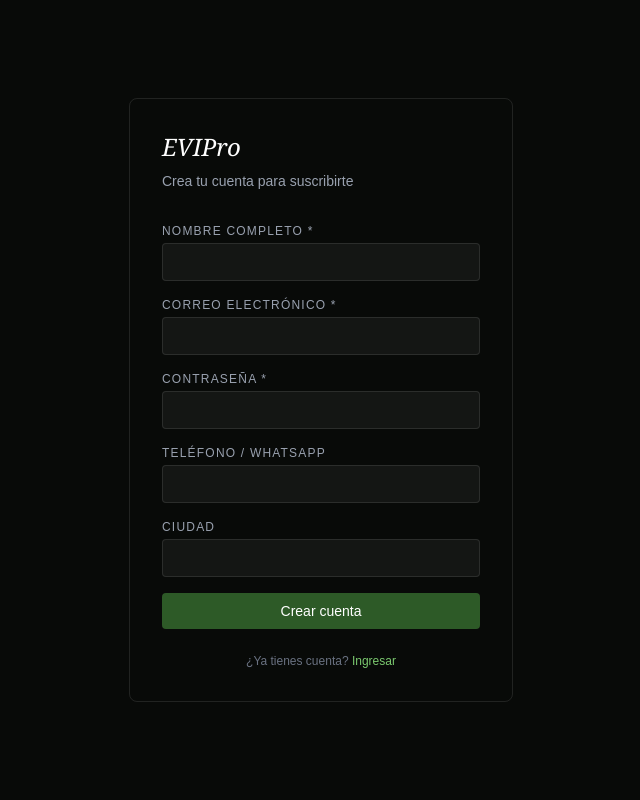
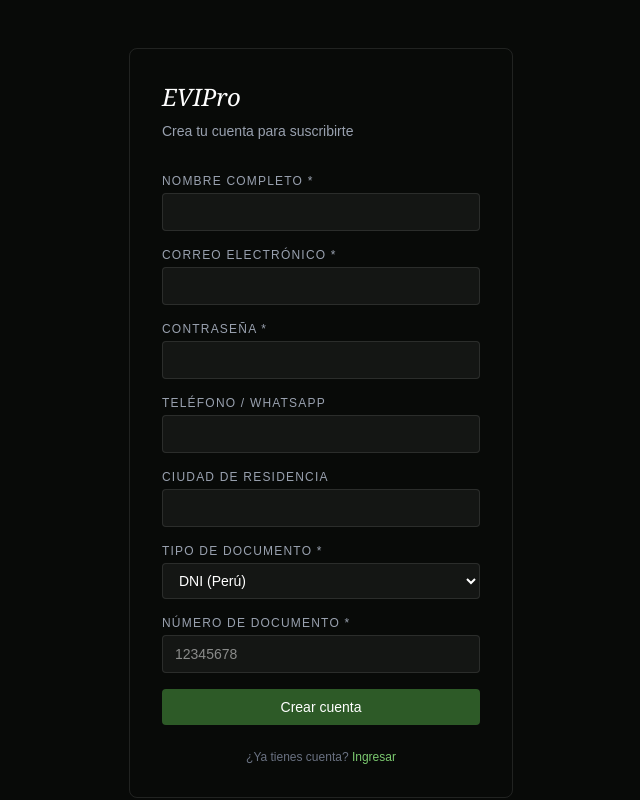
Before and after one commit to BENJASHIS/evipro-web, a Next.js app: page /registro in a window 1280 px wide. Shown: the top 800 px of the page, without its empty margins (319-959 px from the left). Built offline with nearby package versions, Linux system fonts and the light colour scheme.

Commit message:
feat(registro): selector tipo documento + número + país de origen para extranjeros

```diff
--- a/app/registro/page.tsx
+++ b/app/registro/page.tsx
@@ -3,14 +3,31 @@ import { useState } from 'react'
 import { useRouter } from 'next/navigation'
 import { createClient } from '@/lib/supabase'
 import Link from 'next/link'
+import type { DocType } from '@/lib/types'
+
+const DOC_TYPES: { value: DocType; label: string }[] = [
+  { value: 'dni', label: 'DNI (Perú)' },
+  { value: 'pasaporte', label: 'Pasaporte' },
+  { value: 'carnet_extranjeria', label: 'Carné de Extranjería' },
+  { value: 'cedula_identidad', label: 'Cédula de Identidad' },
+]
 
 export default function RegistroPage() {
-  const [form, setForm] = useState({ full_name: '', email: '', phone: '', city: '', password: '' })
+  const [form, setForm] = useState({
+    full_name: '',
+    email: '',
+    phone: '',
+    city: '',
+    password: '',
+    doc_type: 'dni' as DocType,
+    doc_number: '',
+    country_origin: '',
+  })
   const [error, setError] = useState<string | null>(null)
   const [loading, setLoading] = useState(false)
   const router = useRouter()
 
-  function handleChange(e: React.ChangeEvent<HTMLInputElement>) {
+  function handleChange(e: React.ChangeEvent<HTMLInputElement | HTMLSelectElement>) {
     setForm(prev => ({ ...prev, [e.target.name]: e.target.value }))
   }
 
@@ -34,12 +51,17 @@ export default function RegistroPage() {
         full_name: form.full_name,
         phone: form.phone || null,
         city: form.city || null,
+        dni_encrypted: form.doc_number || null,
+        doc_type: form.doc_type,
+        country_origin: form.country_origin || null,
       })
       if (profileError) { setError('Error al crear perfil. Intenta de nuevo.'); setLoading(false); return }
     }
 
     router.push('/planes')
   }
+
+  const isForeign = form.doc_type !== 'dni'
 
   return (
     <main className="min-h-screen flex items-center justify-center bg-[#080a08] py-12">
@@ -53,7 +75,7 @@ export default function RegistroPage() {
             { name: 'email', label: 'Correo electrónico', type: 'email', required: true },
             { name: 'password', label: 'Contraseña', type: 'password', required: true },
             { name: 'phone', label: 'Teléfono / WhatsApp', type: 'tel', required: false },
-            { name: 'city', label: 'Ciudad', type: 'text', required: false },
+            { name: 'city', label: 'Ciudad de residencia', type: 'text', required: false },
           ].map(field => (
             <div key={field.name}>
               <label className="block text-xs text-gray-400 mb-1 uppercase tracking-widest">
@@ -69,6 +91,57 @@ export default function RegistroPage() {
               />
             </div>
           ))}
+
+          {/* Tipo de documento */}
+          <div>
+            <label className="block text-xs text-gray-400 mb-1 uppercase tracking-widest">
+              Tipo de documento *
+            </label>
+            <select
+              name="doc_type"
+              value={form.doc_type}
+              onChange={handleChange}
+              className="w-full bg-white/5 border border-white/10 rounded px-3 py-2 text-white text-sm focus:outline-none focus:border-[#7bc96f]"
+            >
+              {DOC_TYPES.map(d => (
+                <option key={d.value} value={d.value} className="bg-[#080a08]">{d.label}</option>
+              ))}
+            </select>
+          </div>
+
+          {/* Número de documento */}
+          <div>
+            <label className="block text-xs text-gray-400 mb-1 uppercase tracking-widest">
+              Número de documento *
+            </label>
+            <input
+              type="text"
+              name="doc_number"
+              value={form.doc_number}
+              onChange={handleChange}
+              required
+              placeholder={form.doc_type === 'dni' ? '12345678' : form.doc_type === 'pasaporte' ? 'AB123456' : ''}
+              className="w-full bg-white/5 border border-white/10 rounded px-3 py-2 text-white text-sm focus:outline-none focus:border-[#7bc96f]"
+            />
+          </div>
+
+          {/* País de origen — solo para extranjeros */}
+          {isForeign && (
+            <div>
+              <label className="block text-xs text-gray-400 mb-1 uppercase tracking-widest">
+                País de origen *
+              </label>
+              <input
+                type="text"
+                name="country_origin"
+                value={form.country_origin}
+                onChange={handleChange}
+                required={isForeign}
+                placeholder="Colombia, Argentina, España..."
+                className="w-full bg-white/5 border border-white/10 rounded px-3 py-2 text-white text-sm focus:outline-none focus:border-[#7bc96f]"
+              />
+            </div>
+          )}
 
           {error && <p className="text-red-400 text-xs">{error}</p>}
 
```
